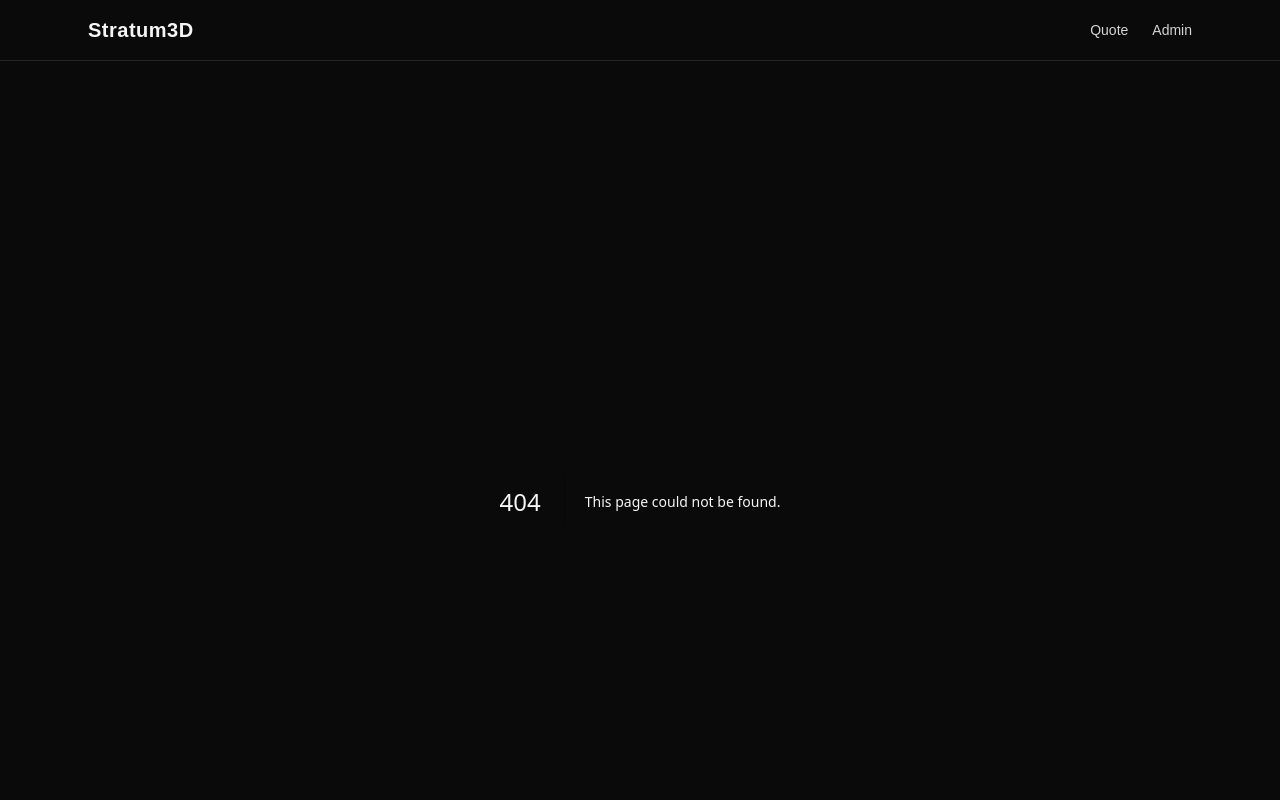
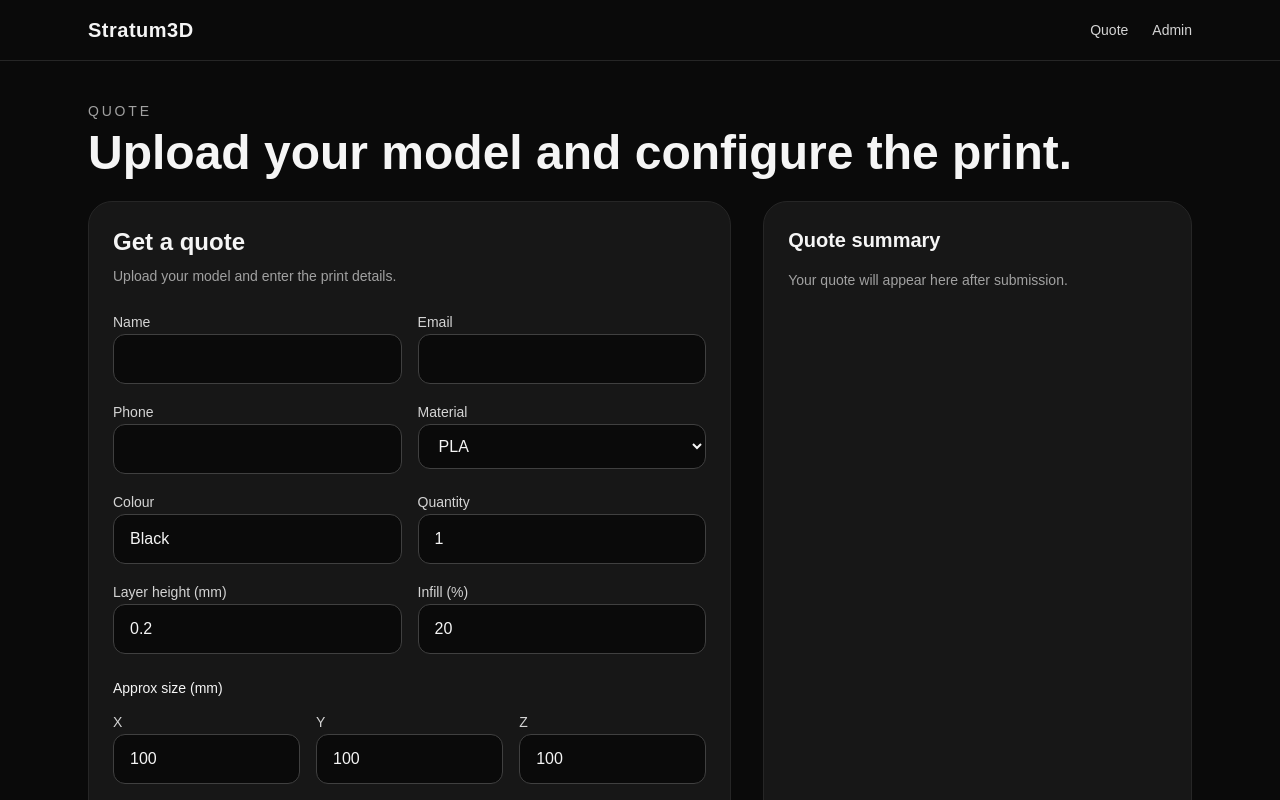
Before and after one commit to BT888BT/Stratum3D, a Next.js app: page /quote in a window 1280 px wide. Before the commit this address had no page. Shown: the top 800 px of the page. Built offline with nearby package versions, Linux system fonts and the light colour scheme.

Commit message:
Create page.tsx

```diff
--- /dev/null
+++ b/app/quote/page.tsx
@@ -0,0 +1,18 @@
+import QuoteForm from "@/components/forms/quote-form";
+
+export default function QuotePage() {
+  return (
+    <section className="space-y-6">
+      <div className="space-y-2">
+        <p className="text-sm uppercase tracking-[0.2em] text-neutral-400">
+          Quote
+        </p>
+        <h1 className="text-3xl font-semibold md:text-5xl">
+          Upload your model and configure the print.
+        </h1>
+      </div>
+
+      <QuoteForm />
+    </section>
+  );
+}
```
